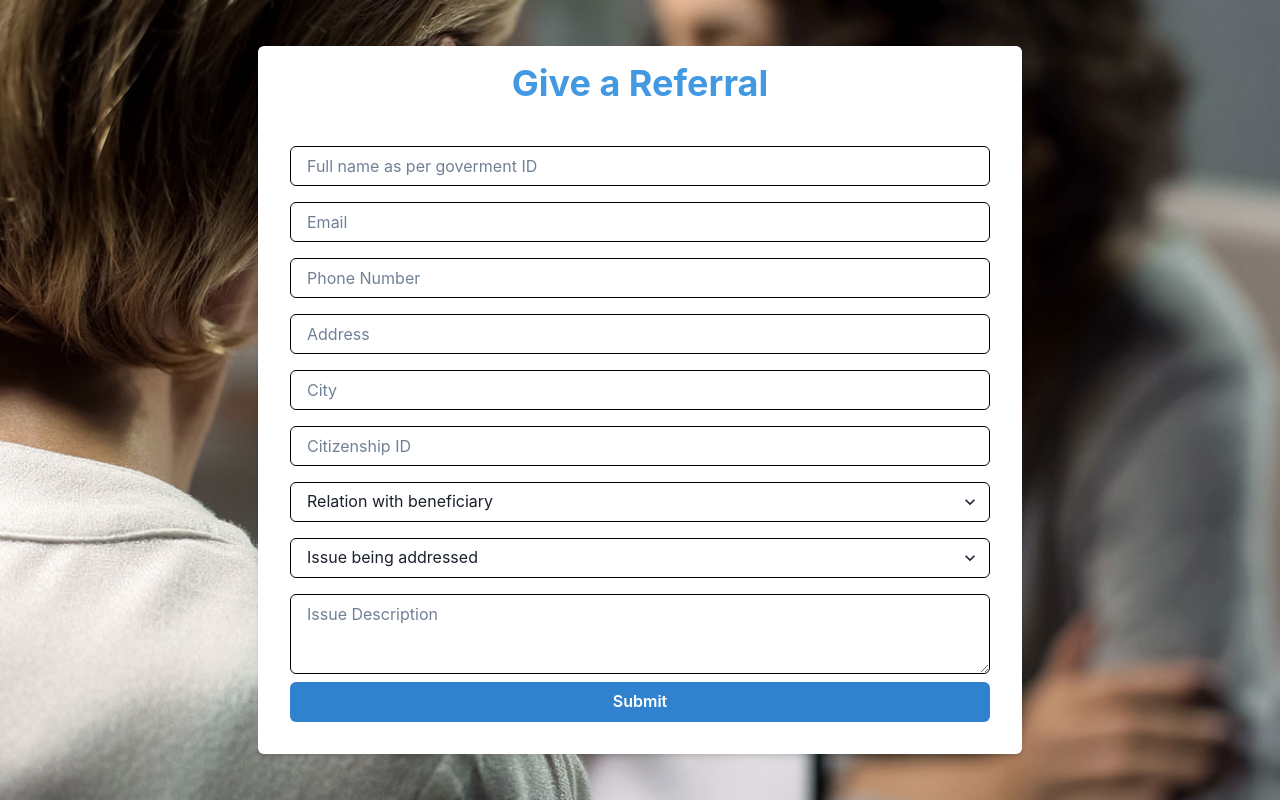
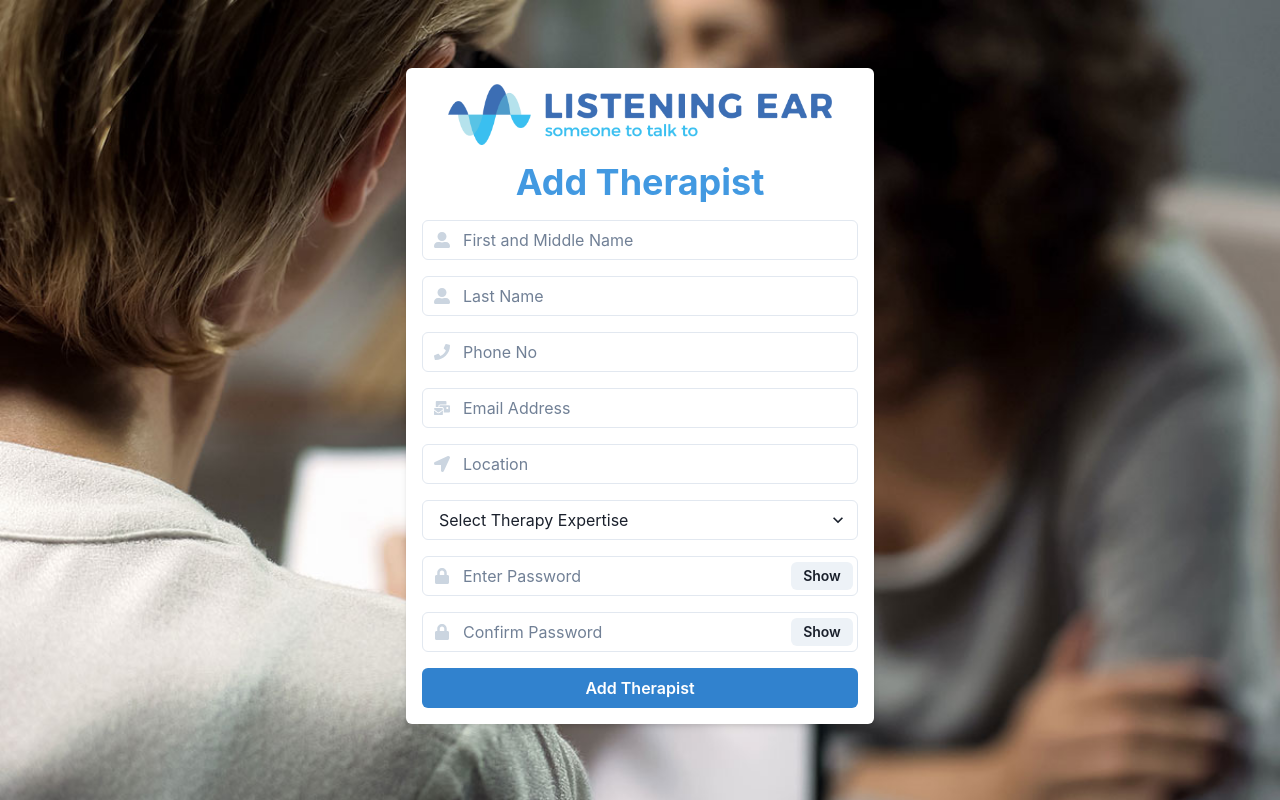
Before and after one commit to dcostat04/Binary-Builders-Frontend, a React (Create React App) app: page /admin/therapist in a window 1280 px wide. Built offline with nearby package versions, Linux system fonts and the light colour scheme.

Commit message:
Minor Updates

```diff
--- a/src/App.js
+++ b/src/App.js
@@ -26,7 +26,7 @@ function App() {
           {/* <Route path="/admin/login" element={<Admlogin />} /> */}
 
           <Route path="/admin">
-            <Route path="therapist" element={<Referral />} />
+            <Route path="therapist" element={<Addtherapy />} />
             <Route path="login" element={<Admlogin />} />
           </Route>
 
--- a/src/pages/admin/admAddTherapist.jsx
+++ b/src/pages/admin/admAddTherapist.jsx
@@ -9,7 +9,6 @@ import {
   InputLeftElement,
   chakra,
   Box,
-  Link,
   FormControl,
   InputRightElement,
   Image,
@@ -32,11 +31,6 @@ const CFaLocation = chakra(FaLocationArrow);
 
 export default function Addtherapy() {
   const [showPassword, setShowPassword] = useState(false);
-  const [fname, setFname] = useState([]);
-  const [lname, setLname] = useState([]);
-  const [email, setEmail] = useState([]);
-  const [phone, setPhone] = useState([]);
-  const [location, setLocation] = useState([]);
 
   const handleShowClick = () => setShowPassword(!showPassword);
 
@@ -133,9 +127,13 @@ export default function Addtherapy() {
               <FormControl>
                 <Select placeholder="Select Therapy Expertise">
                   <option value="option1">Support after suicide</option>
-                  <option value="option2">Need occupational health counselling</option>
+                  <option value="option2">
+                    Need occupational health counselling
+                  </option>
                   <option value="option3">Affected by bereavement</option>
-                  <option value="option4">Emotional support for domestic abuse</option>
+                  <option value="option4">
+                    Emotional support for domestic abuse
+                  </option>
                   <option value="option5">Child counselling</option>
                 </Select>
               </FormControl>
@@ -187,7 +185,6 @@ export default function Addtherapy() {
               >
                 Add Therapist
               </Button>
-
             </Stack>
           </form>
         </Box>
--- a/src/pages/user/confirmation.jsx
+++ b/src/pages/user/confirmation.jsx
@@ -25,8 +25,8 @@ export default function Confirmation() {
   const [min, setMin] = useState(15);
   const [sec, setSec] = useState(15);
   const [response, setResponse] = useState({});
-  const [success, setSuccess] = useState(true);
-  const { isOpen, onOpen, onClose } = useDisclosure();
+  const [success] = useState(true);
+  const { isOpen, onClose } = useDisclosure();
   const parse = val => val.replace(/^\$/, '');
 
   const handleDateChange = event => {
@@ -69,7 +69,7 @@ export default function Confirmation() {
       );
       console.log(response);
       setResponse(tempResponse);
-    } catch (error) { }
+    } catch (error) {}
   };
 
   return (
--- a/src/pages/user/login.jsx
+++ b/src/pages/user/login.jsx
@@ -11,7 +11,6 @@ import {
   Box,
   Link,
   FormControl,
-  FormHelperText,
   InputRightElement,
   Image,
   Center,
@@ -24,7 +23,7 @@ const CFaLock = chakra(FaLock);
 
 export default function Login({ setUser }) {
   const [showPassword, setShowPassword] = useState(false);
-  const [response, setResponse] = useState({ user: false });
+  const [response] = useState({ user: false });
 
   const handleShowClick = () => setShowPassword(!showPassword);
 
```
Also changed, not shown: src/components/customModal.jsx (+22 -13 lines).
